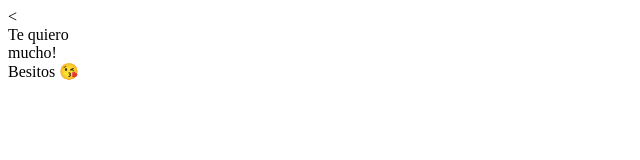
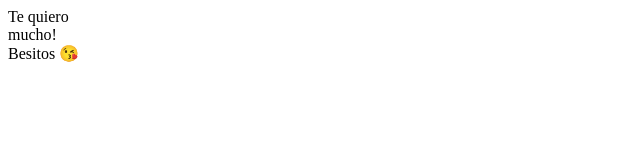
Before and after one commit to JoanSociasRamirez/letter, a plain HTML site: page index.html in a window 1280 px wide. Shown: the whole page, without its empty margins (0-640 px from the left). Drawn offline with Linux system fonts and the light colour scheme.

Commit message:
Update index.html6

```diff
--- a/index.html
+++ b/index.html
@@ -1,7 +1,7 @@
 <!DOCTYPE html>
 <html>
 <head>
-	<link rel="stylesheet" type="text/css" href="styles.css"><
+	<link rel="stylesheet" type="text/css" href="styles.css">
 </head>
 <body>
   <div class="container">
```
